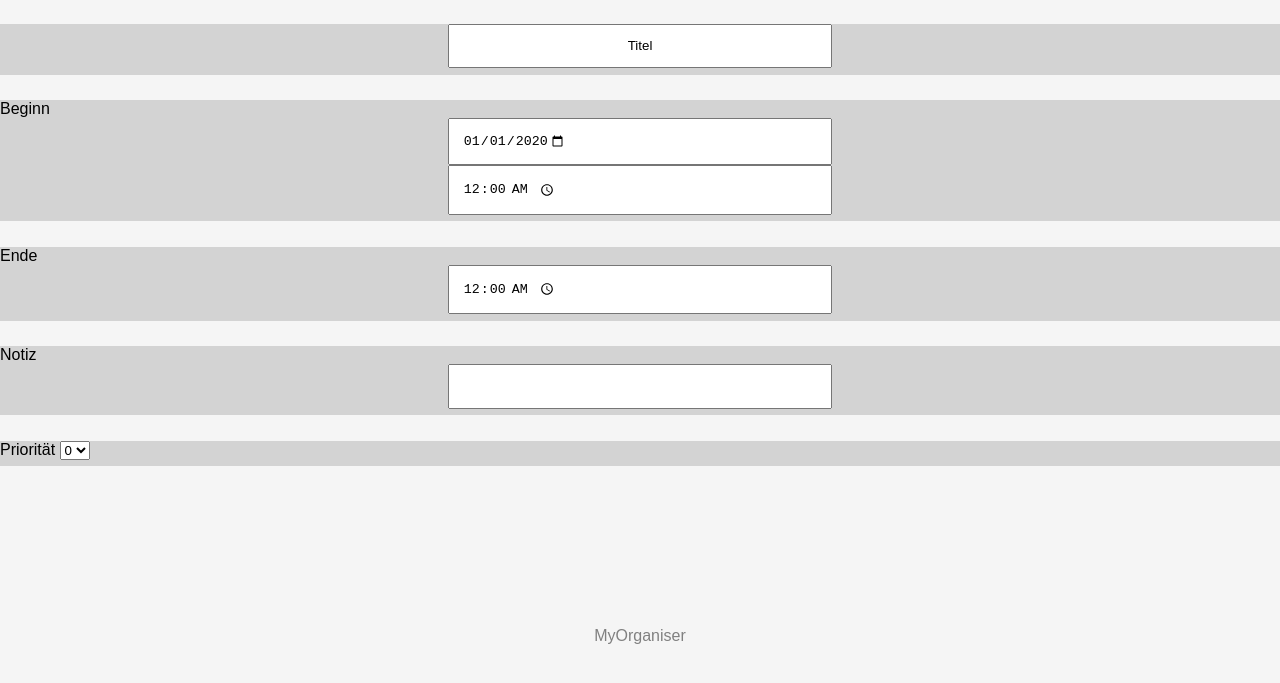
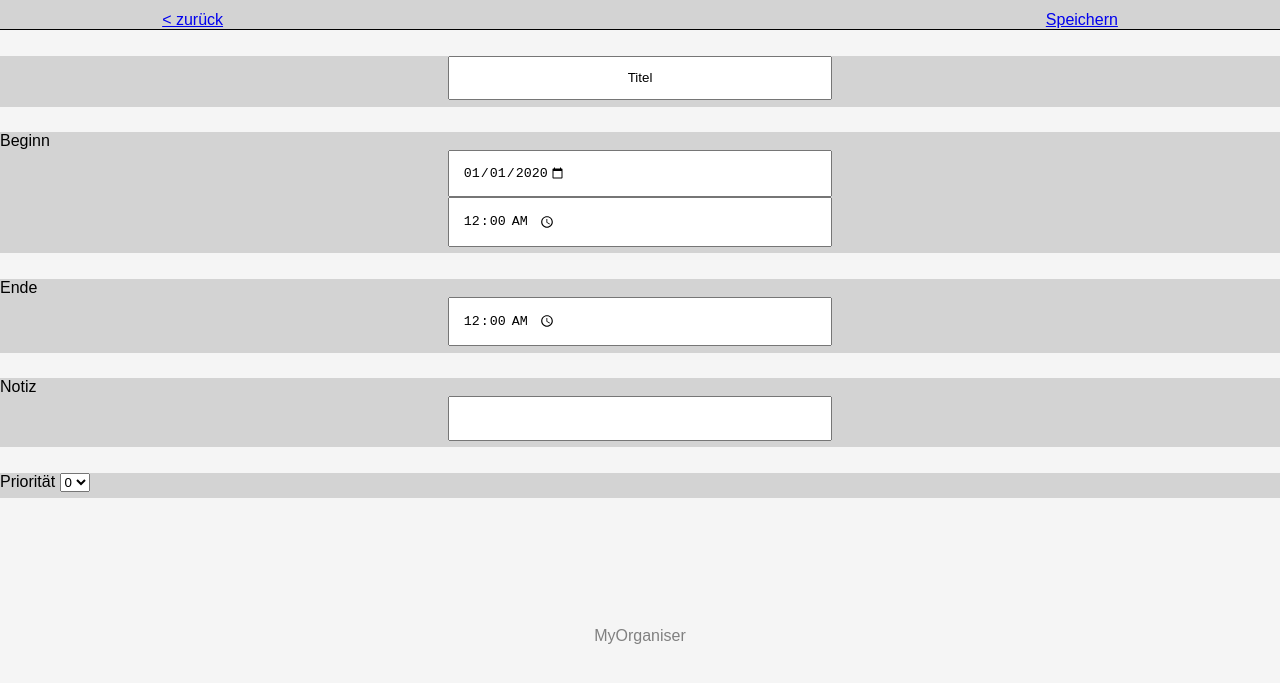
Before and after one commit to ZengererMarcel/MyOrganiser, a plain HTML site: page html/addTask.html in a window 1280 px wide. Shown: the part 117-800 px from the top of the page. Drawn offline with Linux system fonts and the light colour scheme; files whose address does not match are found by name.

Commit message:
Changed height of week picture Changed position of zurück/speichern

```diff
--- a/css/style.css
+++ b/css/style.css
@@ -89,7 +89,7 @@ html, body {
 /* Tasks */
 
 .link{
-    margin-top: 7.5%;
+    margin-top: 10%;
 }
 
 .task{
```
Also changed, not shown: index.html (+1 -1 lines).
